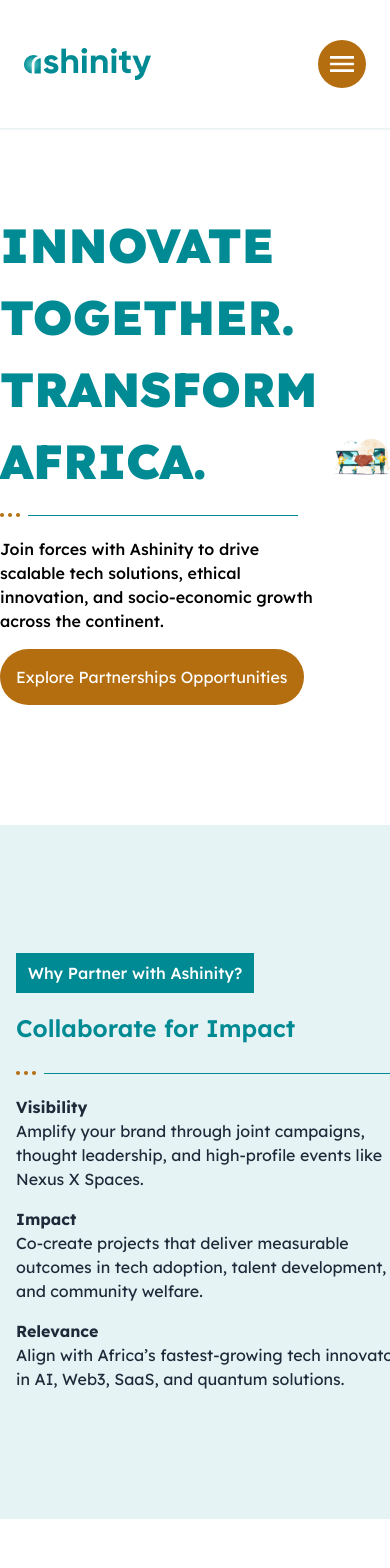
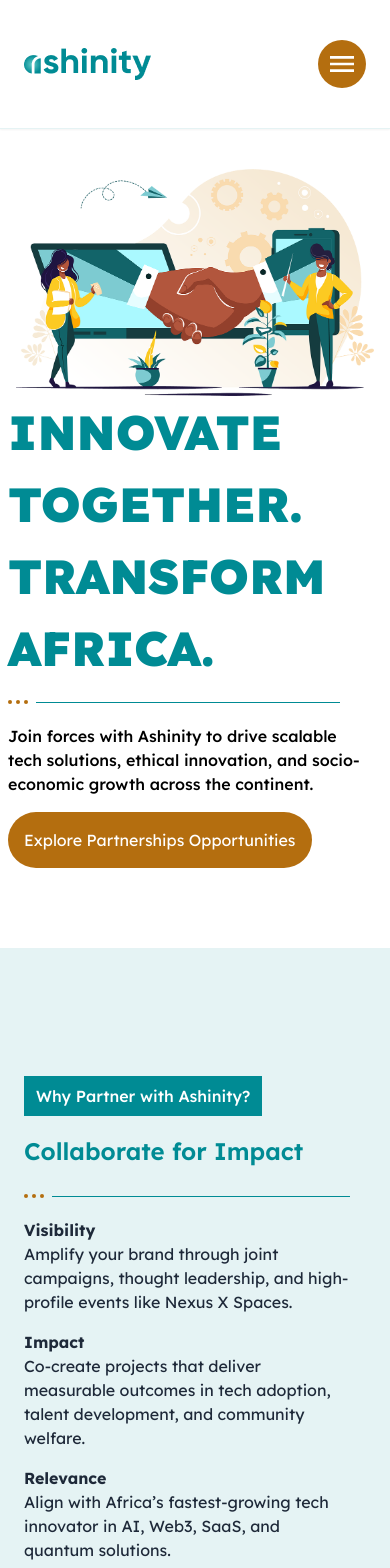
Before and after one commit to ashinitysynergytech/web, a Next.js app: page /partnerships in a window 390 px wide. Shown: the top 1568 px of the page. Built offline with nearby package versions, Linux system fonts and the light colour scheme; a web font is replaced by a local one.

Commit message:
feat: mobile responsiveness --checkpoint

```diff
--- a/Components/ContactUsWithForm.tsx
+++ b/Components/ContactUsWithForm.tsx
@@ -4,7 +4,7 @@
 
 function ContactUsWithForm() {
   return (
-    <div className="max-w-7xl mx-auto flex flex-row space-x-4 py-10 items-start justify-between">
+    <div className="max-w-7xl mx-auto flex flex-col md:flex-row space-x-4 py-10 items-start justify-between px-4 md:px-0">
       <div>
         <h3 className="text-[42px] font-bold text-[var(--color-primary)] uppercase">
           Let&apos;s build africa&apos;s tech future together
--- a/Components/PartnershipInfoStat.tsx
+++ b/Components/PartnershipInfoStat.tsx
@@ -5,7 +5,7 @@
 
 function PartnershipInfoStat() {
   return (
-    <div className="flex flex-col space-y-8 items-center justify-between bg-[#0A2725] w-[26rem] h-[35rem] pt-8">
+    <div className="flex flex-col space-y-8 items-center justify-between bg-[#0A2725] w-full md:w-[26rem] h-[35rem] pt-8">
       <div className="flex flex-col space-y-4 items-center w-3/4">
         <div className="flex flex-row space-x-3 items-center justify-center">
           <Image src={Globe} alt="Globe" width={100} height={100} />
--- a/Components/PartnershipsHeader.tsx
+++ b/Components/PartnershipsHeader.tsx
@@ -5,8 +5,8 @@
 
 function PartnershipsHeader() {
   return (
-    <div className="max-w-7xl mx-auto flex flex-row space-x-4 items-center justify-between py-20">
-      <div className="w-full lg:w-1/2 space-y-4">
+    <div className="max-w-7xl mx-auto flex flex-col-reverse md:flex-row space-x-4 items-center justify-between py-10 md:py-20 px-4 md:px-0">
+      <div className="w-full md:w-1/2 space-y-4">
         <h2 className="text-5xl lg:text-[50px] text-primary font-black uppercase leading-normal">
           Innovate Together. Transform Africa.
         </h2>
@@ -19,7 +19,7 @@
           Explore Partnerships Opportunities
         </button>
       </div>
-      <div className="w-full flex items-center justify-center lg:w-1/2">
+      <div className="w-full flex items-center justify-center md:w-1/2">
         <Image
           src={PartnershipsHeaderImg}
           alt="Partnerships Header"
--- a/Components/PartnershipsNexus.tsx
+++ b/Components/PartnershipsNexus.tsx
@@ -4,11 +4,11 @@
 
 function PartnershipsNexus() {
   return (
-    <div className="max-w-7xl mx-auto flex flex-row space-x-4 items-center justify-between">
-      <div className="w-5/7">
+    <div className="max-w-7xl mx-auto flex flex-col md:flex-row space-x-4 items-center justify-between">
+      <div className="w-full md:w-5/7 px-4 md:px-0">
         <PartnershipsIntro />
       </div>
-      <div className="w-2/7">
+      <div className="w-full md:w-2/7">
         <PartnershipInfoStat />
       </div>
     </div>
--- a/Components/VisionImpactSlides.tsx
+++ b/Components/VisionImpactSlides.tsx
@@ -43,7 +43,7 @@
 
 function VisionImpactSlides() {
   return (
-    <div className="max-w-7xl mx-auto space-y-4 items-start justify-between">
+    <div className="max-w-7xl mx-auto space-y-4 items-start justify-between px-4 md:px-0">
       <h3 className="text-[35px] font-bold text-[var(--color-primary)]">
         From Vision To Impact
       </h3>
```
